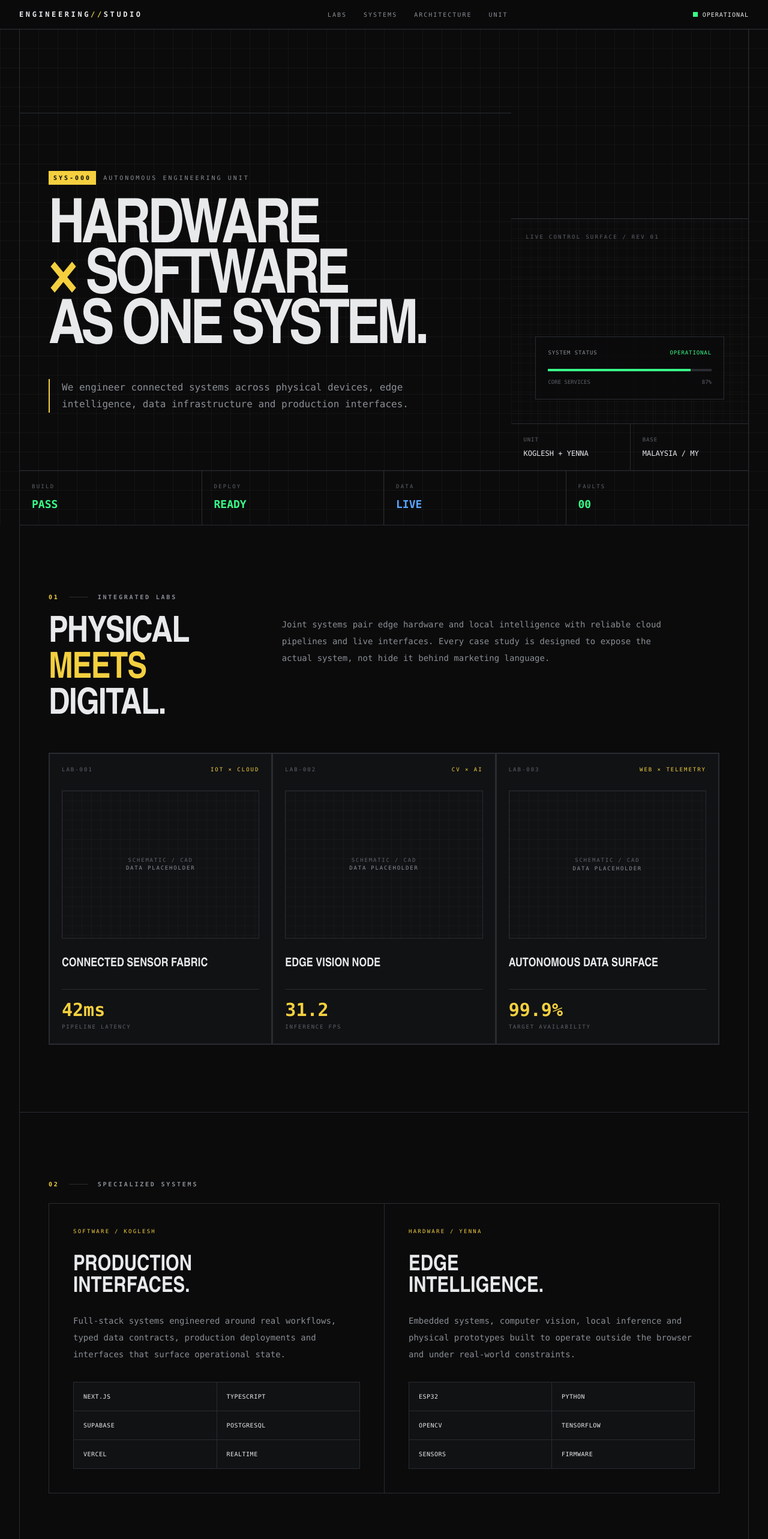
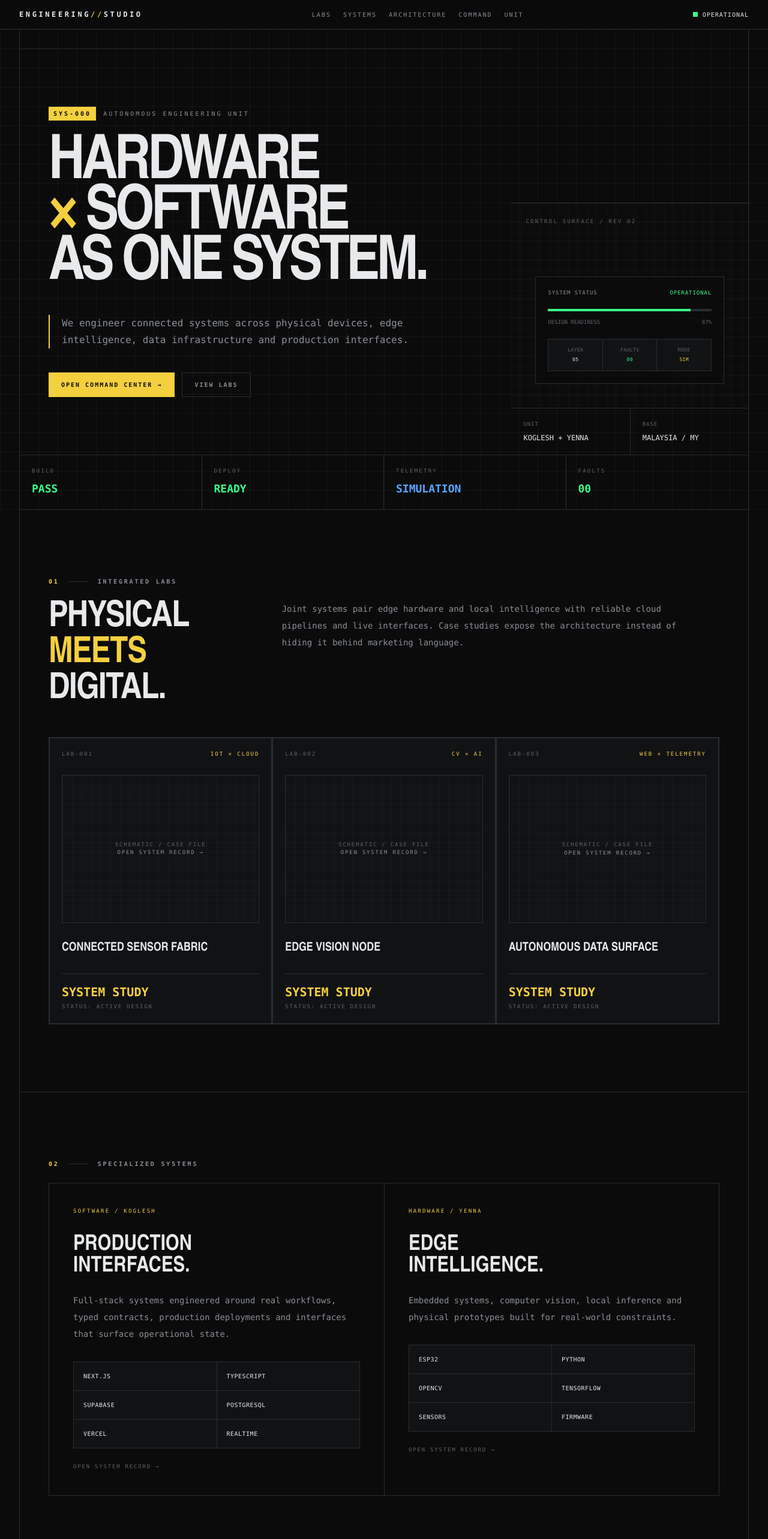
Before and after one commit to kogleshofficial-hub/engineering-studio, a Next.js app: page / in a window 1280 px wide. Shown: the top 2566 px of the page at 60% size. Built offline with nearby package versions, Linux system fonts and the light colour scheme.

Commit message:
feat: polish flagship studio interface

```diff
--- a/src/app/page.tsx
+++ b/src/app/page.tsx
@@ -1,14 +1,14 @@
 const telemetry = [
   ["BUILD", "PASS", "operational"],
   ["DEPLOY", "READY", "operational"],
-  ["DATA", "LIVE", "info"],
+  ["TELEMETRY", "SIMULATION", "info"],
   ["FAULTS", "00", "operational"],
 ];
 
 const labs = [
-  { id: "LAB-001", title: "CONNECTED SENSOR FABRIC", tag: "IOT × CLOUD", metric: "42ms", label: "PIPELINE LATENCY" },
-  { id: "LAB-002", title: "EDGE VISION NODE", tag: "CV × AI", metric: "31.2", label: "INFERENCE FPS" },
-  { id: "LAB-003", title: "AUTONOMOUS DATA SURFACE", tag: "WEB × TELEMETRY", metric: "99.9%", label: "TARGET AVAILABILITY" },
+  { id: "LAB-001", slug: "connected-sensor-fabric", title: "CONNECTED SENSOR FABRIC", tag: "IOT × CLOUD", metric: "SYSTEM STUDY", label: "STATUS: ACTIVE DESIGN" },
+  { id: "LAB-002", slug: "edge-vision-node", title: "EDGE VISION NODE", tag: "CV × AI", metric: "SYSTEM STUDY", label: "STATUS: ACTIVE DESIGN" },
+  { id: "LAB-003", slug: "autonomous-data-surface", title: "AUTONOMOUS DATA SURFACE", tag: "WEB × TELEMETRY", metric: "SYSTEM STUDY", label: "STATUS: ACTIVE DESIGN" },
 ];
 
 const stack = [
@@ -33,44 +33,48 @@ function SectionLabel({ index, children }: { index: string; children: React.Reac
 
 export default function Home() {
   return (
-    <main className="min-h-screen bg-void text-text selection:bg-hazard selection:text-void">
+    <main id="top" className="min-h-screen bg-void text-text selection:bg-hazard selection:text-void">
       <header className="sticky top-0 z-20 border-b border-grid bg-void/95 backdrop-blur">
-        <div className="mx-auto flex max-w-[1600px] items-center justify-between px-5 py-4 lg:px-8">
-          <a href="#top" className="text-xs font-bold tracking-[0.3em] text-text">ENGINEERING<span className="text-hazard">//</span>STUDIO</a>
-          <nav className="hidden gap-7 text-[10px] tracking-[0.2em] text-text-muted md:flex">
-            <a href="#labs" className="hover:text-hazard">LABS</a>
-            <a href="#systems" className="hover:text-hazard">SYSTEMS</a>
-            <a href="#architecture" className="hover:text-hazard">ARCHITECTURE</a>
-            <a href="#team" className="hover:text-hazard">UNIT</a>
+        <div className="mx-auto flex max-w-[1600px] flex-col gap-3 px-5 py-4 sm:flex-row sm:items-center sm:justify-between lg:px-8">
+          <a href="#top" className="w-fit text-xs font-bold tracking-[0.3em] text-text focus-visible:outline-2 focus-visible:outline-hazard">ENGINEERING<span className="text-hazard">//</span>STUDIO</a>
+          <nav aria-label="Primary navigation" className="flex flex-wrap gap-x-5 gap-y-2 text-[10px] tracking-[0.2em] text-text-muted">
+            <a href="/labs" className="hover:text-hazard focus-visible:outline-2 focus-visible:outline-hazard">LABS</a>
+            <a href="/systems" className="hover:text-hazard focus-visible:outline-2 focus-visible:outline-hazard">SYSTEMS</a>
+            <a href="/architecture" className="hover:text-hazard focus-visible:outline-2 focus-visible:outline-hazard">ARCHITECTURE</a>
+            <a href="/command" className="hover:text-hazard focus-visible:outline-2 focus-visible:outline-hazard">COMMAND</a>
+            <a href="/team" className="hover:text-hazard focus-visible:outline-2 focus-visible:outline-hazard">UNIT</a>
           </nav>
-          <div className="flex items-center gap-2 text-[10px] tracking-widest">
-            <span className="h-2 w-2 bg-operational" aria-hidden="true" /> OPERATIONAL
-          </div>
+          <div className="flex items-center gap-2 text-[10px] tracking-widest whitespace-nowrap"><span className="h-2 w-2 bg-operational" aria-hidden="true" /> OPERATIONAL</div>
         </div>
       </header>
 
-      <div id="top" className="engineering-grid">
+      <div className="engineering-grid">
         <div className="mx-auto max-w-[1600px] px-5 lg:px-8">
-          <section className="grid min-h-[calc(100vh-65px)] items-end border-x border-grid lg:grid-cols-[1.35fr_.65fr]">
+          <section className="grid min-h-[calc(100vh-91px)] items-end border-x border-grid lg:grid-cols-[1.35fr_.65fr]">
             <div className="border-t border-grid px-5 pb-16 pt-24 lg:px-12 lg:pb-24">
-              <div className="mb-8 flex items-center gap-3 text-[10px] tracking-[0.3em] text-text-muted">
+              <div className="mb-8 flex flex-wrap items-center gap-3 text-[10px] tracking-[0.3em] text-text-muted">
                 <span className="bg-hazard px-2 py-1 font-bold text-void">SYS-000</span>
                 AUTONOMOUS ENGINEERING UNIT
               </div>
-              <h1 className="max-w-5xl font-display text-[clamp(3.4rem,8vw,8.8rem)] font-black uppercase leading-[0.82] tracking-[-0.055em]">
-                Hardware<br /><span className="text-hazard">×</span> Software<br />As One System.
-              </h1>
-              <p className="mt-10 max-w-2xl border-l-2 border-hazard pl-5 text-sm leading-7 text-text-muted lg:text-base">
-                We engineer connected systems across physical devices, edge intelligence, data infrastructure and production interfaces.
-              </p>
+              <h1 className="max-w-5xl font-display text-[clamp(3.4rem,8vw,8.8rem)] font-black uppercase leading-[0.82] tracking-[-0.055em]">Hardware<br /><span className="text-hazard">×</span> Software<br />As One System.</h1>
+              <p className="mt-10 max-w-2xl border-l-2 border-hazard pl-5 text-sm leading-7 text-text-muted lg:text-base">We engineer connected systems across physical devices, edge intelligence, data infrastructure and production interfaces.</p>
+              <div className="mt-10 flex flex-wrap gap-3">
+                <a href="/command" className="border border-hazard bg-hazard px-5 py-3 text-[10px] font-bold tracking-[0.2em] text-void transition-transform hover:-translate-y-0.5 focus-visible:outline-2 focus-visible:outline-hazard">OPEN COMMAND CENTER →</a>
+                <a href="/labs" className="border border-grid px-5 py-3 text-[10px] font-bold tracking-[0.2em] text-text-muted hover:border-grid-bright hover:text-text focus-visible:outline-2 focus-visible:outline-hazard">VIEW LABS</a>
+              </div>
             </div>
             <div className="grid border-t border-grid lg:min-h-[420px] lg:grid-rows-[1fr_auto]">
-              <div className="engineering-grid-dense relative flex items-end p-6 lg:p-10">
-                <div className="absolute left-6 top-6 text-[9px] tracking-[0.25em] text-text-dim">LIVE CONTROL SURFACE / REV 01</div>
-                <div className="w-full border border-grid bg-void/80 p-5">
+              <div className="engineering-grid-dense scanline relative flex items-end p-6 lg:p-10">
+                <div className="absolute left-6 top-6 text-[9px] tracking-[0.25em] text-text-dim">CONTROL SURFACE / REV 02</div>
+                <div className="w-full border border-grid bg-void/90 p-5">
                   <div className="mb-5 flex justify-between text-[9px] tracking-widest text-text-muted"><span>SYSTEM STATUS</span><span className="text-operational">OPERATIONAL</span></div>
                   <div className="h-1 bg-grid"><div className="h-full w-[87%] bg-operational" /></div>
-                  <div className="mt-3 flex justify-between text-[9px] text-text-dim"><span>CORE SERVICES</span><span>87%</span></div>
+                  <div className="mt-3 flex justify-between text-[9px] text-text-dim"><span>DESIGN READINESS</span><span>87%</span></div>
+                  <div className="mt-5 grid grid-cols-3 gap-px border border-grid bg-grid text-center text-[8px] tracking-wider">
+                    <div className="bg-surface p-3"><span className="block text-text-dim">LAYER</span><span className="mt-1 block">05</span></div>
+                    <div className="bg-surface p-3"><span className="block text-text-dim">FAULTS</span><span className="mt-1 block text-operational">00</span></div>
+                    <div className="bg-surface p-3"><span className="block text-text-dim">MODE</span><span className="mt-1 block text-hazard">SIM</span></div>
+                  </div>
                 </div>
               </div>
               <div className="grid grid-cols-2 border-t border-grid">
@@ -79,14 +83,10 @@ export default function Home() {
               </div>
             </div>
           </section>
-
-          <section className="border-x border-t border-grid">
+          <section aria-label="System telemetry" className="border-x border-t border-grid">
             <div className="grid grid-cols-2 md:grid-cols-4">
               {telemetry.map(([name, value, state]) => (
-                <div key={name} className="border-b border-grid p-5 md:border-r last:md:border-r-0">
-                  <div className="text-[9px] tracking-[0.25em] text-text-dim">{name}</div>
-                  <div className={`mt-2 text-lg font-bold ${state === "operational" ? "text-operational" : "text-info"}`}>{value}</div>
-                </div>
+                <div key={name} className="border-b border-grid p-5 md:border-r last:md:border-r-0"><div className="text-[9px] tracking-[0.25em] text-text-dim">{name}</div><div className={`mt-2 text-lg font-bold ${state === "operational" ? "text-operational" : "text-info"}`}>{value}</div></div>
               ))}
             </div>
           </section>
@@ -96,19 +96,16 @@ export default function Home() {
       <div className="mx-auto max-w-[1600px] px-5 lg:px-8">
         <section id="labs" className="border-x border-grid px-5 py-20 lg:px-12 lg:py-28">
           <SectionLabel index="01">INTEGRATED LABS</SectionLabel>
-          <div className="mb-12 grid gap-6 lg:grid-cols-[1fr_2fr]">
-            <h2 className="font-display text-4xl font-black uppercase leading-none tracking-tight lg:text-6xl">Physical<br /><span className="text-hazard">Meets</span><br />Digital.</h2>
-            <p className="max-w-2xl text-sm leading-7 text-text-muted">Joint systems pair edge hardware and local intelligence with reliable cloud pipelines and live interfaces. Every case study is designed to expose the actual system, not hide it behind marketing language.</p>
-          </div>
+          <div className="mb-12 grid gap-6 lg:grid-cols-[1fr_2fr]"><h2 className="font-display text-4xl font-black uppercase leading-none tracking-tight lg:text-6xl">Physical<br /><span className="text-hazard">Meets</span><br />Digital.</h2><p className="max-w-2xl text-sm leading-7 text-text-muted">Joint systems pair edge hardware and local intelligence with reliable cloud pipelines and live interfaces. Case studies expose the architecture instead of hiding it behind marketing language.</p></div>
           <div className="grid gap-px border border-grid bg-grid lg:grid-cols-3">
             {labs.map((lab) => (
               <Frame key={lab.id} className="group bg-surface p-5 transition-colors hover:bg-surface-2">
                 <div className="flex justify-between text-[9px] tracking-[0.22em] text-text-dim"><span>{lab.id}</span><span className="text-hazard">{lab.tag}</span></div>
-                <div className="engineering-grid-dense my-7 flex aspect-[4/3] items-center justify-center border border-grid">
-                  <div className="text-center text-[9px] tracking-[0.2em] text-text-dim">SCHEMATIC / CAD<br /><span className="text-text-muted">DATA PLACEHOLDER</span></div>
-                </div>
-                <h3 className="font-display text-xl font-bold uppercase">{lab.title}</h3>
-                <div className="mt-7 border-t border-grid pt-4"><div className="text-3xl font-bold text-hazard">{lab.metric}</div><div className="mt-1 text-[9px] tracking-[0.2em] text-text-dim">{lab.label}</div></div>
+                <a href={`/labs/${lab.slug}`} className="block focus-visible:outline-2 focus-visible:outline-hazard">
+                  <div className="engineering-grid-dense scanline my-7 flex aspect-[4/3] items-center justify-center border border-grid transition-colors group-hover:border-grid-bright"><div className="text-center text-[9px] tracking-[0.2em] text-text-dim">SCHEMATIC / CASE FILE<br /><span className="text-text-muted">OPEN SYSTEM RECORD →</span></div></div>
+                  <h3 className="font-display text-xl font-bold uppercase">{lab.title}</h3>
+                </a>
+                <div className="mt-7 border-t border-grid pt-4"><div className="text-xl font-bold text-hazard">{lab.metric}</div><div className="mt-1 text-[9px] tracking-[0.2em] text-text-dim">{lab.label}</div></div>
               </Frame>
             ))}
           </div>
@@ -117,47 +114,26 @@ export default function Home() {
         <section id="systems" className="border-x border-t border-grid px-5 py-20 lg:px-12 lg:py-28">
           <SectionLabel index="02">SPECIALIZED SYSTEMS</SectionLabel>
           <div className="grid border border-grid lg:grid-cols-2">
-            <div className="p-6 lg:p-10">
-              <div className="mb-8 text-[9px] tracking-[0.25em] text-hazard">SOFTWARE / KOGLESH</div>
-              <h2 className="font-display text-4xl font-black uppercase leading-none">Production<br />Interfaces.</h2>
-              <p className="mt-6 text-sm leading-7 text-text-muted">Full-stack systems engineered around real workflows, typed data contracts, production deployments and interfaces that surface operational state.</p>
-              <div className="mt-8 grid grid-cols-2 gap-px border border-grid bg-grid text-[10px]">{["NEXT.JS", "TYPESCRIPT", "SUPABASE", "POSTGRESQL", "VERCEL", "REALTIME"].map(x => <div key={x} className="bg-surface p-4 tracking-wider">{x}</div>)}</div>
-            </div>
-            <div className="border-t border-grid p-6 lg:border-l lg:border-t-0 lg:p-10">
-              <div className="mb-8 text-[9px] tracking-[0.25em] text-hazard">HARDWARE / YENNA</div>
-              <h2 className="font-display text-4xl font-black uppercase leading-none">Edge<br />Intelligence.</h2>
-              <p className="mt-6 text-sm leading-7 text-text-muted">Embedded systems, computer vision, local inference and physical prototypes built to operate outside the browser and under real-world constraints.</p>
-              <div className="mt-8 grid grid-cols-2 gap-px border border-grid bg-grid text-[10px]">{["ESP32", "PYTHON", "OPENCV", "TENSORFLOW", "SENSORS", "FIRMWARE"].map(x => <div key={x} className="bg-surface p-4 tracking-wider">{x}</div>)}</div>
-            </div>
+            <a href="/systems/software" className="group p-6 hover:bg-surface-2 lg:p-10 focus-visible:outline-2 focus-visible:outline-hazard"><div className="mb-8 text-[9px] tracking-[0.25em] text-hazard">SOFTWARE / KOGLESH</div><h2 className="font-display text-4xl font-black uppercase leading-none">Production<br />Interfaces.</h2><p className="mt-6 text-sm leading-7 text-text-muted">Full-stack systems engineered around real workflows, typed contracts, production deployments and interfaces that surface operational state.</p><div className="mt-8 grid grid-cols-2 gap-px border border-grid bg-grid text-[10px]">{["NEXT.JS", "TYPESCRIPT", "SUPABASE", "POSTGRESQL", "VERCEL", "REALTIME"].map(x => <div key={x} className="bg-surface p-4 tracking-wider">{x}</div>)}</div><div className="mt-6 text-[9px] tracking-[0.2em] text-text-dim group-hover:text-hazard">OPEN SYSTEM RECORD →</div></a>
+            <a href="/systems/edge-intelligence" className="group border-t border-grid p-6 hover:bg-surface-2 lg:border-l lg:border-t-0 lg:p-10 focus-visible:outline-2 focus-visible:outline-hazard"><div className="mb-8 text-[9px] tracking-[0.25em] text-hazard">HARDWARE / YENNA</div><h2 className="font-display text-4xl font-black uppercase leading-none">Edge<br />Intelligence.</h2><p className="mt-6 text-sm leading-7 text-text-muted">Embedded systems, computer vision, local inference and physical prototypes built for real-world constraints.</p><div className="mt-8 grid grid-cols-2 gap-px border border-grid bg-grid text-[10px]">{["ESP32", "PYTHON", "OPENCV", "TENSORFLOW", "SENSORS", "FIRMWARE"].map(x => <div key={x} className="bg-surface p-4 tracking-wider">{x}</div>)}</div><div className="mt-6 text-[9px] tracking-[0.2em] text-text-dim group-hover:text-hazard">OPEN SYSTEM RECORD →</div></a>
           </div>
         </section>
 
         <section id="architecture" className="border-x border-t border-grid px-5 py-20 lg:px-12 lg:py-28">
           <SectionLabel index="03">LAB ARCHITECTURE</SectionLabel>
-          <h2 className="max-w-4xl font-display text-4xl font-black uppercase leading-none lg:text-7xl">One stack.<br /><span className="text-hazard">Multiple layers.</span></h2>
-          <div className="mt-12 overflow-x-auto border border-grid">
-            <div className="min-w-[760px]">
-              {stack.map(([layer, a, b, c], i) => (
-                <div key={layer} className="grid grid-cols-[180px_1fr_1fr_1fr] border-b border-grid last:border-b-0">
-                  <div className="bg-surface-2 p-5 text-[10px] font-bold tracking-[0.2em] text-hazard">0{i + 1} / {layer}</div>
-                  <div className="border-l border-grid p-5 text-xs">{a}</div><div className="border-l border-grid p-5 text-xs">{b}</div><div className="border-l border-grid p-5 text-xs">{c}</div>
-                </div>
-              ))}
-            </div>
-          </div>
+          <div className="flex flex-col justify-between gap-8 lg:flex-row lg:items-end"><h2 className="max-w-4xl font-display text-4xl font-black uppercase leading-none lg:text-7xl">One stack.<br /><span className="text-hazard">Multiple layers.</span></h2><a href="/architecture" className="w-fit border border-grid px-5 py-3 text-[10px] tracking-[0.2em] text-text-muted hover:border-hazard hover:text-hazard focus-visible:outline-2 focus-visible:outline-hazard">FULL ARCHITECTURE →</a></div>
+          <div className="mt-12 overflow-x-auto border border-grid"><div className="min-w-[760px]">{stack.map(([layer, a, b, c], i) => <div key={layer} className="grid grid-cols-[180px_1fr_1fr_1fr] border-b border-grid last:border-b-0"><div className="bg-surface-2 p-5 text-[10px] font-bold tracking-[0.2em] text-hazard">0{i + 1} / {layer}</div><div className="border-l border-grid p-5 text-xs">{a}</div><div className="border-l border-grid p-5 text-xs">{b}</div><div className="border-l border-grid p-5 text-xs">{c}</div></div>)}</div></div>
         </section>
 
         <section id="team" className="border-x border-t border-grid px-5 py-20 lg:px-12 lg:py-28">
           <SectionLabel index="04">ENGINEERING UNIT</SectionLabel>
           <div className="grid gap-px border border-grid bg-grid lg:grid-cols-2">
-            <div className="bg-surface p-7 lg:p-10"><div className="text-[9px] tracking-[0.25em] text-hazard">UNIT / 01</div><h3 className="mt-5 font-display text-4xl font-black uppercase">Koglesh R.<br />Murugan</h3><p className="mt-5 text-sm leading-7 text-text-muted">Full-stack software engineering — Next.js, TypeScript, Supabase, PostgreSQL and Vercel.</p></div>
-            <div className="bg-surface p-7 lg:p-10"><div className="text-[9px] tracking-[0.25em] text-hazard">UNIT / 02</div><h3 className="mt-5 font-display text-4xl font-black uppercase">Yennamutan<br />Muthukumaran</h3><p className="mt-5 text-sm leading-7 text-text-muted">Hardware, IoT and AI engineering — embedded systems, computer vision, Python and edge intelligence.</p></div>
+            <a href="/team" className="bg-surface p-7 hover:bg-surface-2 lg:p-10 focus-visible:outline-2 focus-visible:outline-hazard"><div className="text-[9px] tracking-[0.25em] text-hazard">UNIT / 01</div><h3 className="mt-5 font-display text-4xl font-black uppercase">Koglesh R.<br />Murugan</h3><p className="mt-5 text-sm leading-7 text-text-muted">Full-stack software engineering — Next.js, TypeScript, Supabase, PostgreSQL and Vercel.</p></a>
+            <a href="/team" className="bg-surface p-7 hover:bg-surface-2 lg:p-10 focus-visible:outline-2 focus-visible:outline-hazard"><div className="text-[9px] tracking-[0.25em] text-hazard">UNIT / 02</div><h3 className="mt-5 font-display text-4xl font-black uppercase">Yennamutan<br />Muthukumaran</h3><p className="mt-5 text-sm leading-7 text-text-muted">Hardware, IoT and AI engineering — embedded systems, computer vision, Python and edge intelligence.</p></a>
           </div>
         </section>
 
-        <footer className="border-x border-t border-grid px-5 py-8 lg:px-12">
-          <div className="flex flex-col justify-between gap-5 text-[9px] tracking-[0.2em] text-text-dim md:flex-row"><span>ENGINEERING//STUDIO · REV 01</span><span>© 2026 KOGLESH R. MURUGAN + YENNAMUTAN MUTHUKUMARAN</span><span>STATUS: OPERATIONAL</span></div>
-        </footer>
+        <footer className="border-x border-t border-grid px-5 py-8 lg:px-12"><div className="flex flex-col justify-between gap-5 text-[9px] tracking-[0.2em] text-text-dim md:flex-row"><span>ENGINEERING//STUDIO · REV 02</span><span>© 2026 KOGLESH R. MURUGAN + YENNAMUTAN MUTHUKUMARAN</span><span>STATUS: OPERATIONAL · TELEMETRY: SIM</span></div></footer>
       </div>
     </main>
   );
```
